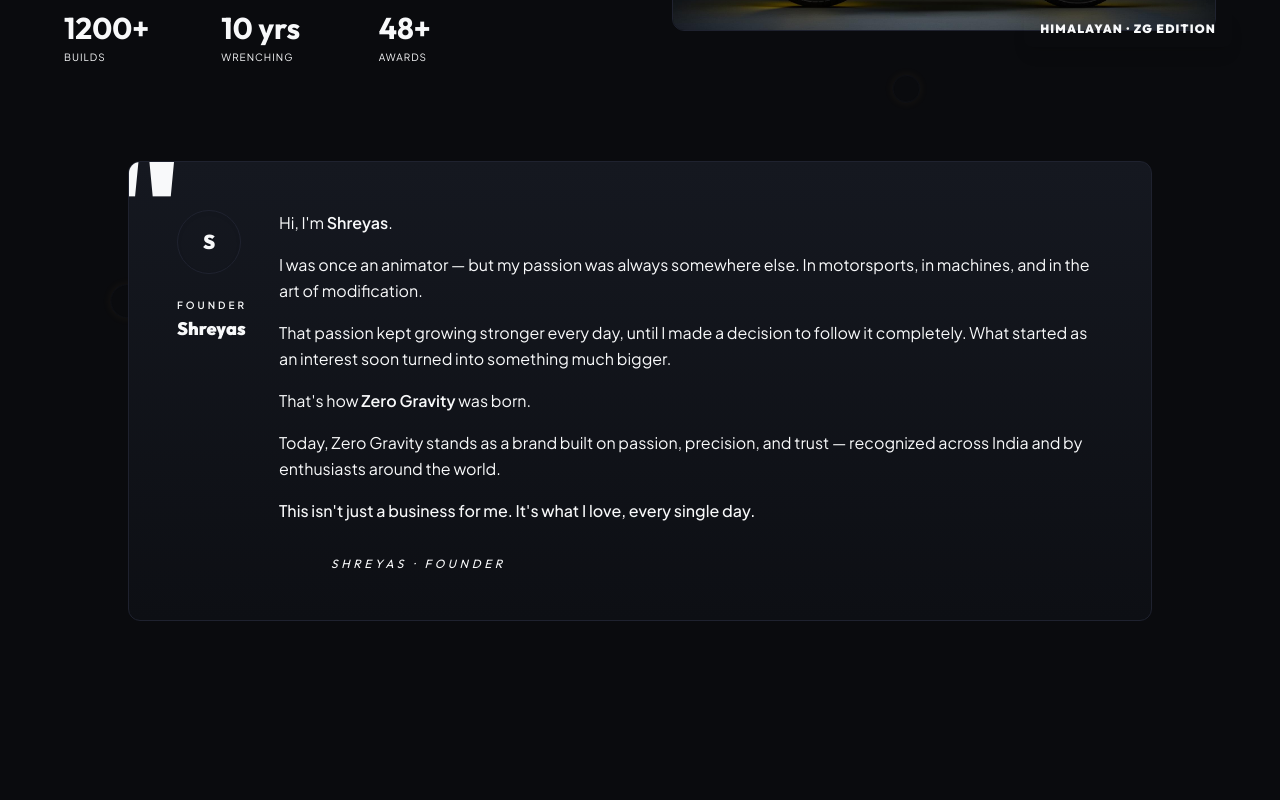
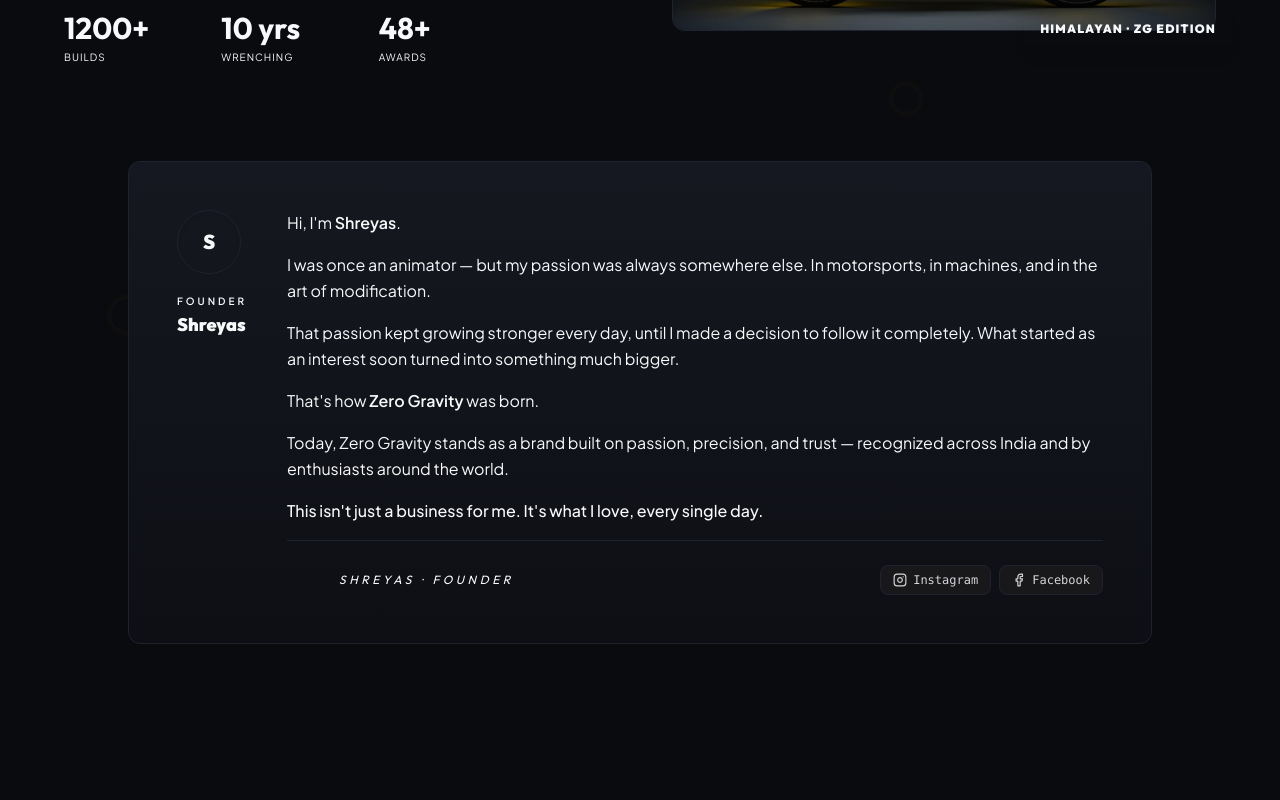
Before and after one commit to MadhukarKS/Zero-Gravity, a React (Vite) app in the folder zero_gravity/: page / in a window 1280 px wide. Shown: the part 1340-2140 px from the top of the page. Built offline with nearby package versions, Linux system fonts and the light colour scheme; no server answers; the database is empty.

Commit message:
User Interface Updated

```diff
--- a/zero_gravity/src/components/Footer.jsx
+++ b/zero_gravity/src/components/Footer.jsx
@@ -7,6 +7,7 @@ import {
   ArrowUpRight,
   MessageCircle,
   Instagram,
+  Facebook,
   Youtube,
   Wrench,
   ShieldCheck,
@@ -53,13 +54,22 @@ export default function Footer() {
                 <MessageCircle className="w-4 h-4" />
               </a>
               <a
-                href="https://instagram.com"
+                href="https://www.instagram.com/zerogravity_bikersdestination/"
                 target="_blank"
                 rel="noreferrer"
                 aria-label="Instagram"
                 className="w-9 h-9 rounded-lg bg-zinc-900 border border-zinc-800 hover:border-[#e5a93b] text-zinc-400 hover:text-[#e5a93b] hover:bg-zinc-800/80 flex items-center justify-center transition-all cursor-pointer"
               >
                 <Instagram className="w-4 h-4" />
+              </a>
+              <a
+                href="https://www.facebook.com/p/Zero-Gravity-100064220043758/"
+                target="_blank"
+                rel="noreferrer"
+                aria-label="Facebook"
+                className="w-9 h-9 rounded-lg bg-zinc-900 border border-zinc-800 hover:border-[#e5a93b] text-zinc-400 hover:text-[#e5a93b] hover:bg-zinc-800/80 flex items-center justify-center transition-all cursor-pointer"
+              >
+                <Facebook className="w-4 h-4" />
               </a>
               <a
                 href="https://youtube.com"
--- a/zero_gravity/src/pages/Home.jsx
+++ b/zero_gravity/src/pages/Home.jsx
@@ -11,7 +11,7 @@ import bikeRx100 from "@/assets/bike-rx100.jpg";
 import bikeR15 from "@/assets/bike-r15.jpg";
 import bikeGt650 from "@/assets/bike-gt650.jpg";
 import { motion } from "motion/react";
-import { PackageOpen, Phone, MessageCircle, MapPin, Clock, ArrowUpRight, Star } from "lucide-react";
+import { PackageOpen, Phone, MessageCircle, MapPin, Clock, ArrowUpRight, Star, Instagram, Facebook } from "lucide-react";
 import { fetchPublicProducts } from "@/lib/supabase";
 import { useSEO } from "@/lib/useSEO";
 
@@ -172,8 +172,9 @@ export default function Home() {
       {/* HERO — full viewport */}
       <section className="relative h-[100svh] w-full overflow-hidden bg-grid">
         {/* Vertical side rail — left */}
-        <div className="hidden lg:flex absolute left-6 top-1/2 -translate-y-1/2 z-20 flex-col gap-6 text-[10px] tracking-[0.5em] uppercase text-foreground/50">
-          <a href="https://instagram.com" target="_blank" rel="noreferrer" className="rotate-180 [writing-mode:vertical-rl] hover:text-yellow transition">Instagram</a>
+        <div className="hidden lg:flex absolute left-6 top-1/2 -translate-y-1/2 z-20 flex-col gap-5 text-[10px] tracking-[0.5em] uppercase text-foreground/50">
+          <a href="https://www.instagram.com/zerogravity_bikersdestination/" target="_blank" rel="noreferrer" className="rotate-180 [writing-mode:vertical-rl] hover:text-yellow transition">Instagram</a>
+          <a href="https://www.facebook.com/p/Zero-Gravity-100064220043758/" target="_blank" rel="noreferrer" className="rotate-180 [writing-mode:vertical-rl] hover:text-yellow transition">Facebook</a>
           <a href="https://youtube.com" target="_blank" rel="noreferrer" className="rotate-180 [writing-mode:vertical-rl] hover:text-yellow transition">YouTube</a>
           <a href="https://wa.me/917892318639" target="_blank" rel="noreferrer" className="rotate-180 [writing-mode:vertical-rl] hover:text-yellow transition">WhatsApp</a>
         </div>
@@ -308,17 +309,19 @@ export default function Home() {
             viewport={{ once: true, margin: "-100px" }}
             transition={{ duration: 0.8, ease: [0.16, 1, 0.3, 1] }}
           >
-            <div className="absolute -top-8 -left-4 sm:-top-10 sm:-left-6 text-yellow/10 font-display font-black text-[90px] sm:text-[140px] md:text-[160px] leading-none select-none pointer-events-none">"</div>
-            <div className="relative grid md:grid-cols-[auto_1fr] gap-6 md:gap-8 items-start">
-              <div className="flex md:flex-col items-center md:items-start gap-3 sm:gap-4">
-                <div className="w-13 h-13 sm:w-16 sm:h-16 rounded-full bg-yellow/10 border border-yellow/30 flex items-center justify-center font-display font-black text-yellow text-lg sm:text-xl shadow-inner shrink-0">
+            <div className="relative grid md:grid-cols-[auto_1fr] gap-6 md:gap-10 items-start">
+              {/* Founder Profile — Original Clean Left Column */}
+              <div className="flex md:flex-col items-center md:items-start gap-3 sm:gap-4 shrink-0">
+                <div className="w-14 h-14 sm:w-16 sm:h-16 rounded-full bg-yellow/10 border border-yellow/30 flex items-center justify-center font-display font-black text-yellow text-lg sm:text-xl shadow-inner shrink-0">
                   S
                 </div>
-                <div className="md:mt-2">
+                <div className="md:mt-1">
                   <div className="text-[10px] tracking-[0.3em] uppercase text-yellow font-semibold">Founder</div>
                   <div className="font-display text-base sm:text-lg font-black mt-0.5">Shreyas</div>
                 </div>
               </div>
+
+              {/* Founder Story */}
               <div className="space-y-3.5 sm:space-y-4 text-foreground/80 leading-relaxed text-xs sm:text-sm md:text-base font-body">
                 <p>Hi, I'm <span className="text-yellow font-semibold">Shreyas</span>.</p>
                 <p>I was once an animator — but my passion was always somewhere else. In motorsports, in machines, and in the art of modification.</p>
@@ -326,9 +329,38 @@ export default function Home() {
                 <p>That's how <span className="text-yellow font-semibold">Zero Gravity</span> was born.</p>
                 <p>Today, Zero Gravity stands as a brand built on passion, precision, and trust — recognized across India and by enthusiasts around the world.</p>
                 <p className="text-foreground font-medium">This isn't just a business for me. It's what I love, every single day.</p>
-                <div className="pt-3 sm:pt-4 flex items-center gap-3">
-                  <div className="h-px w-8 sm:w-10 bg-yellow/40" />
-                  <span className="font-display italic text-yellow tracking-[0.25em] sm:tracking-[0.3em] text-[11px] sm:text-xs">SHREYAS · FOUNDER</span>
+
+                {/* Bottom Signature & Social Channel Links */}
+                <div className="pt-4 sm:pt-6 border-t border-zinc-800/60 mt-4 flex flex-wrap items-center justify-between gap-3">
+                  <div className="flex items-center gap-3">
+                    <div className="h-px w-8 sm:w-10 bg-yellow/40" />
+                    <span className="font-display italic text-yellow tracking-[0.25em] sm:tracking-[0.3em] text-[11px] sm:text-xs">
+                      SHREYAS · FOUNDER
+                    </span>
+                  </div>
+
+                  <div className="flex items-center gap-2">
+                    <a
+                      href="https://www.instagram.com/zerogravity_bikersdestination/"
+                      target="_blank"
+                      rel="noreferrer"
+                      aria-label="Instagram"
+                      className="inline-flex items-center gap-1.5 px-3 py-1.5 rounded-lg bg-zinc-900 border border-zinc-800 hover:border-yellow text-zinc-300 hover:text-yellow text-xs font-mono transition-colors"
+                    >
+                      <Instagram className="w-3.5 h-3.5" />
+                      <span>Instagram</span>
+                    </a>
+                    <a
+                      href="https://www.facebook.com/p/Zero-Gravity-100064220043758/"
+                      target="_blank"
+                      rel="noreferrer"
+                      aria-label="Facebook"
+                      className="inline-flex items-center gap-1.5 px-3 py-1.5 rounded-lg bg-zinc-900 border border-zinc-800 hover:border-yellow text-zinc-300 hover:text-yellow text-xs font-mono transition-colors"
+                    >
+                      <Facebook className="w-3.5 h-3.5" />
+                      <span>Facebook</span>
+                    </a>
+                  </div>
                 </div>
               </div>
             </div>
```
